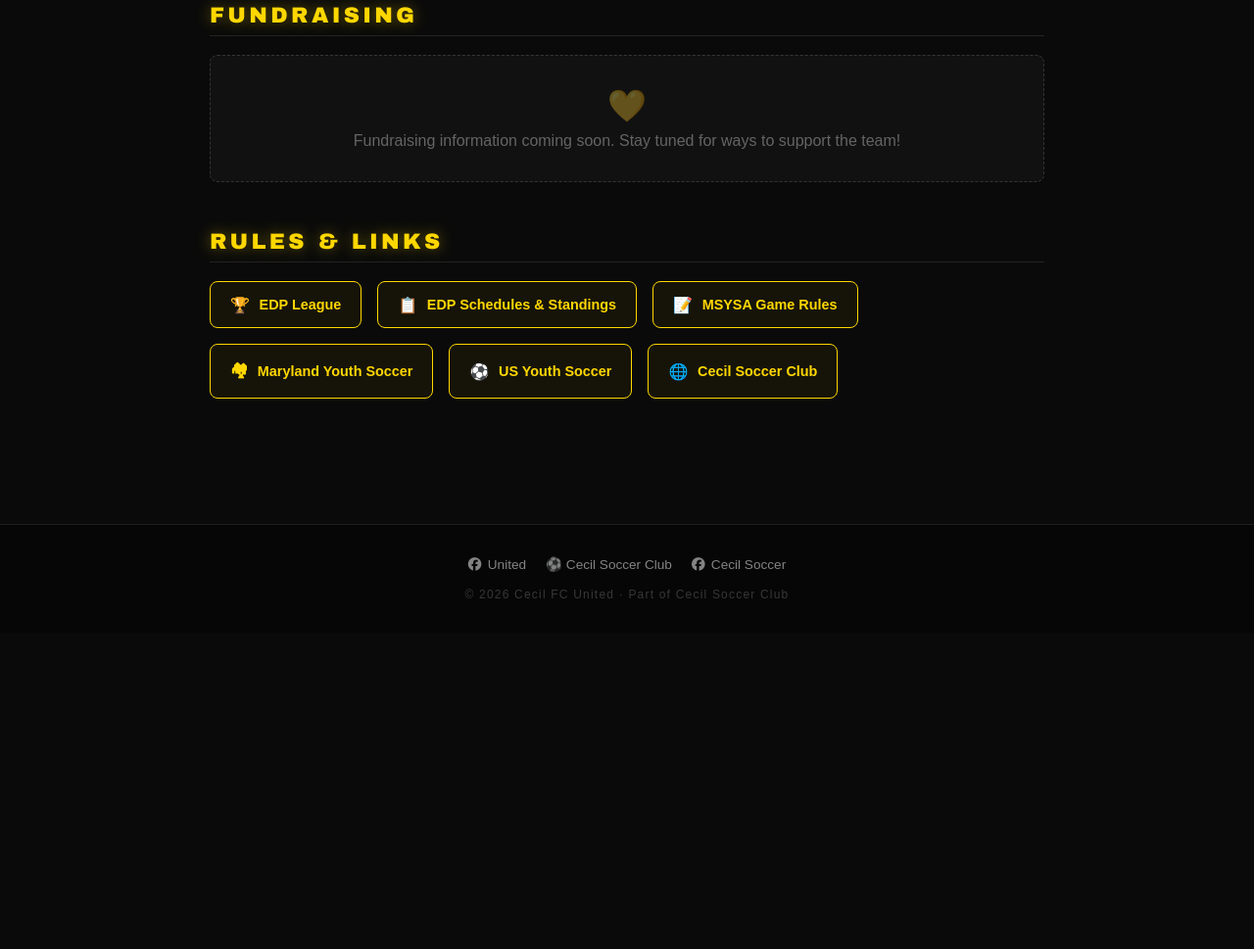
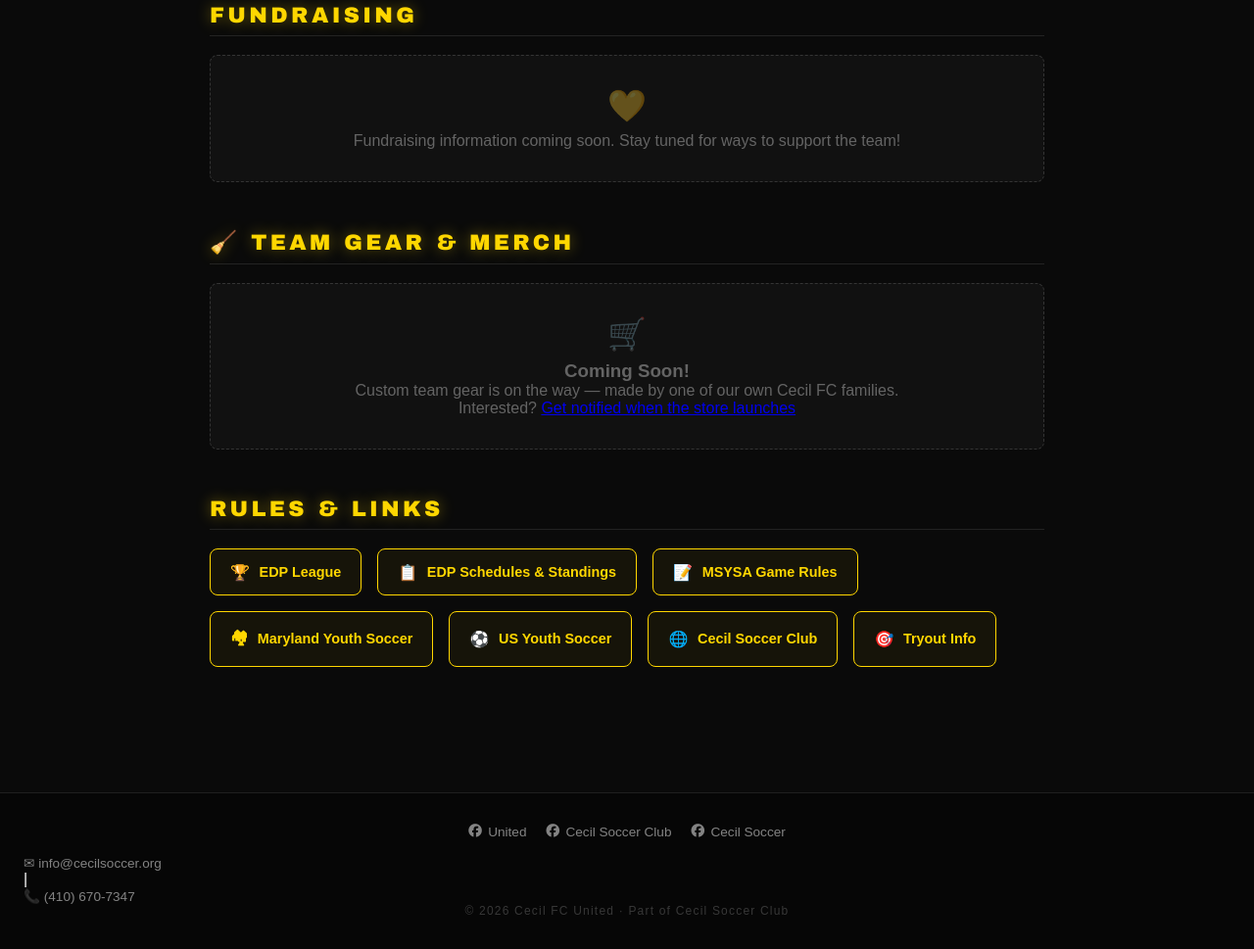
Before and after one commit to seandurgin/united-fury, a plain HTML site: page united/index.html in a window 1280 px wide. Shown: the part 1857-2826 px from the top of the page at 98% size. Before the commit the page ends 2503 px from the top, so only its background shows below. Drawn offline with Linux system fonts and the light colour scheme.

Commit message:
Add merch section, tryout link, contact info, fix footer FB icons

```diff
--- a/united/index.html
+++ b/united/index.html
@@ -32,6 +32,8 @@
 <div class="placeholder-box"><span class="placeholder-icon">&#128247;</span><p>Photos and highlights coming soon.</p></div></section>
 <section class="team-section"><h2 class="section-title united-text">Fundraising</h2>
 <div class="placeholder-box"><span class="placeholder-icon">&#128155;</span><p>Fundraising information coming soon. Stay tuned for ways to support the team!</p></div></section>
+<section class="team-section"><h2 class="section-title united-text">&#129529; Team Gear &amp; Merch</h2>
+<div class="placeholder-box merch-box"><span class="placeholder-icon">&#128722;</span><h3>Coming Soon!</h3><p>Custom team gear is on the way &mdash; made by one of our own Cecil FC families.</p><p class="merch-contact">Interested? <a href="mailto:team@united-fury.com" class="merch-email">Get notified when the store launches</a></p></div></section>
 <section class="team-section"><h2 class="section-title united-text">Rules &amp; Links</h2>
 <div class="links-grid">
 <a href="https://www.edpsoccer.com/edp-league/" target="_blank" class="link-card united-link"><span class="link-icon">&#127942;</span><span>EDP League</span></a>
@@ -40,14 +42,15 @@
 <a href="https://www.msysa.org/" target="_blank" class="link-card united-link"><span class="link-icon">&#127960;</span><span>Maryland Youth Soccer</span></a>
 <a href="https://www.usyouthsoccer.org/" target="_blank" class="link-card united-link"><span class="link-icon">&#9917;</span><span>US Youth Soccer</span></a>
 <a href="https://www.cecilsoccer.org/" target="_blank" class="link-card united-link"><span class="link-icon">&#127760;</span><span>Cecil Soccer Club</span></a>
+<a href="https://www.cecilsoccer.org/competitive-csl/tryout-info/" target="_blank" class="link-card united-link"><span class="link-icon">&#127919;</span><span>Tryout Info</span></a>
 </div></section>
 </main>
 <footer class="team-footer">
 <div class="footer-links">
 <a href="https://www.facebook.com/cecil2013boys" target="_blank" class="footer-link"><i class="fa-brands fa-facebook"></i> United</a>
-<a href="https://www.cecilsoccer.org/" target="_blank" class="footer-link">&#9917; Cecil Soccer Club</a>
+<a href="https://www.cecilsoccer.org/" target="_blank" class="footer-link"><i class="fa-brands fa-facebook"></i> Cecil Soccer Club</a>
 <a href="https://www.facebook.com/CecilSoccer" target="_blank" class="footer-link"><i class="fa-brands fa-facebook"></i> Cecil Soccer</a>
 </div>
-<p class="footer-copy">&copy; 2026 Cecil FC United &middot; Part of Cecil Soccer Club</p>
+<div class="footer-contact"><a href="mailto:info@cecilsoccer.org" class="footer-link">&#9993; info@cecilsoccer.org</a><span class="footer-divider">|</span><a href="tel:4106707347" class="footer-link">&#128222; (410) 670-7347</a></div><p class="footer-copy">&copy; 2026 Cecil FC United &middot; Part of Cecil Soccer Club</p>
 </footer>
 </body></html>
```
Also changed, not shown: fury/index.html (+5 -2 lines).
